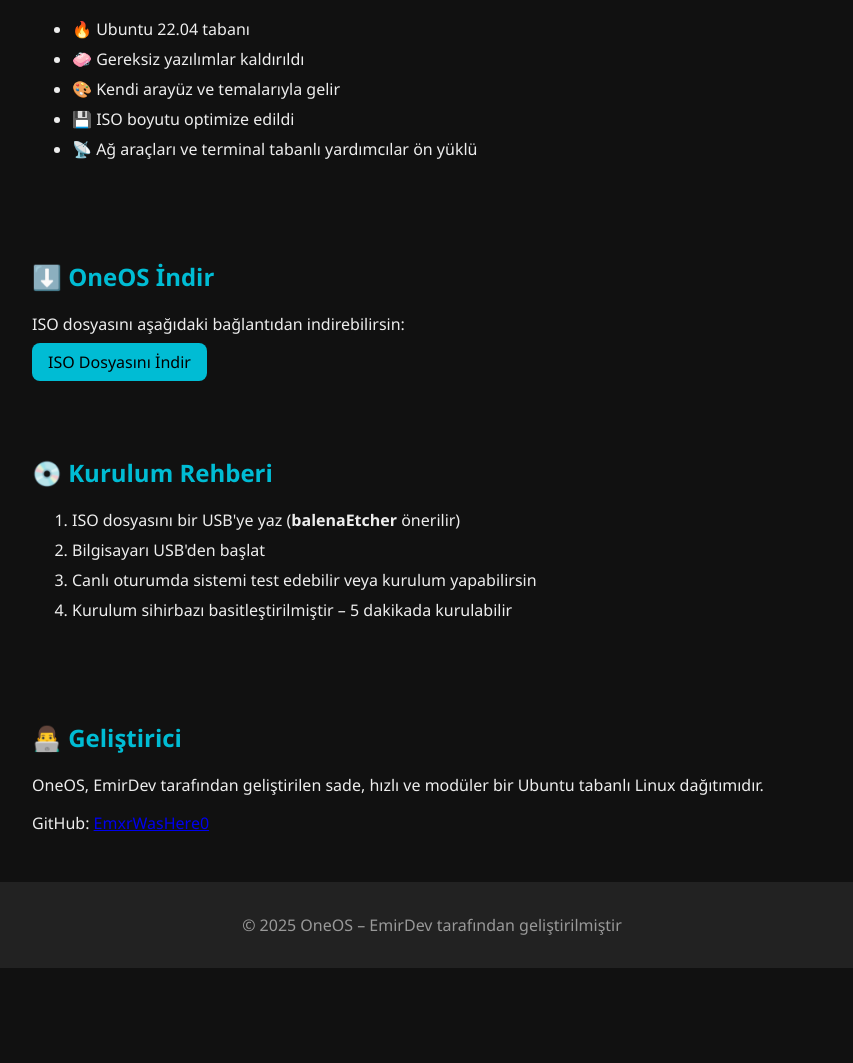
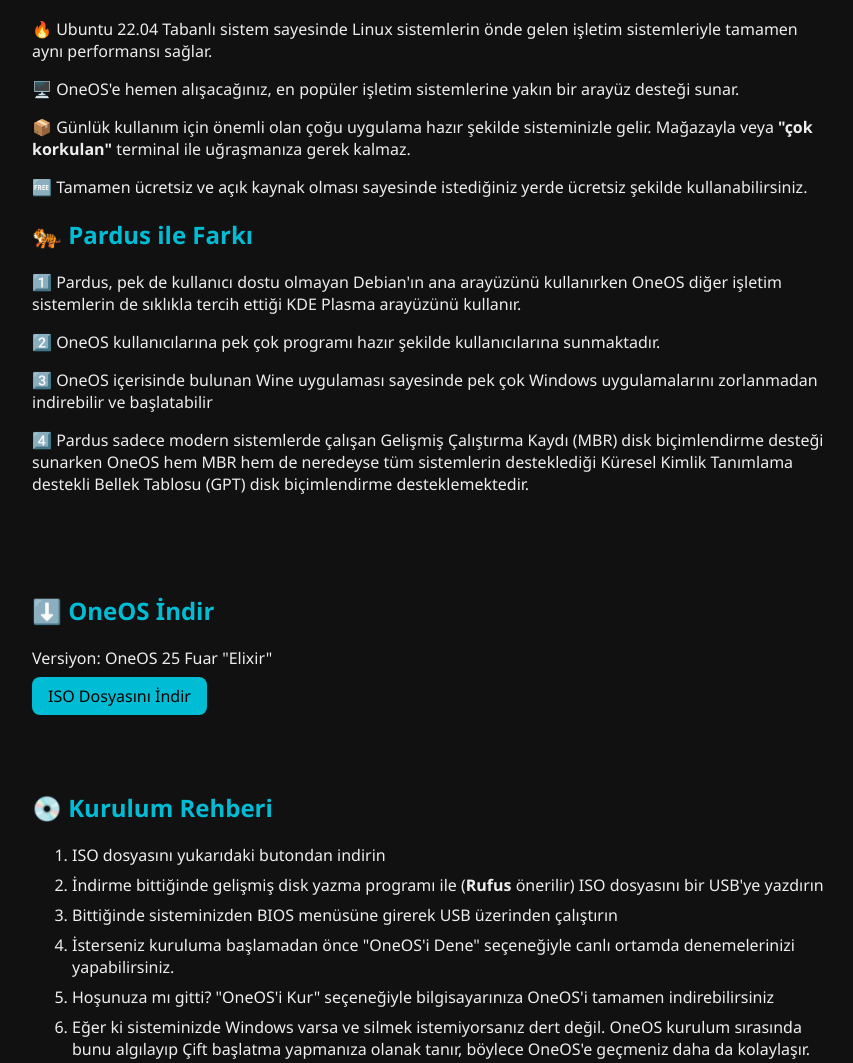
Before and after one commit to EmxrWasHere0/oneos, a plain HTML site: page index.html in a window 1280 px wide. Shown: the part 820-1883 px from the top of the page, without its empty margins (208-1061 px from the left). Before the commit the page ends 1788 px from the top, so only its background shows below. Drawn offline with Linux system fonts and the light colour scheme.

Commit message:
Update index.html

```diff
--- a/index.html
+++ b/index.html
@@ -22,34 +22,38 @@
   <section id="features">
     <h2>🚀 Özellikler</h2>
     <img src="screen.png" alt="OneOS masaüstü" class="screenshot">
-    <ul>
-      <li>🔥 Ubuntu 22.04 tabanı</li>
-      <li>🧼 Gereksiz yazılımlar kaldırıldı</li>
-      <li>🎨 Kendi arayüz ve temalarıyla gelir</li>
-      <li>💾 ISO boyutu optimize edildi</li>
-      <li>📡 Ağ araçları ve terminal tabanlı yardımcılar ön yüklü</li>
-    </ul>
+    <p>🔥 Ubuntu 22.04 Tabanlı sistem sayesinde Linux sistemlerin önde gelen işletim sistemleriyle tamamen aynı performansı sağlar.</p>
+    <p>🖥️ OneOS'e hemen alışacağınız, en popüler işletim sistemlerine yakın bir arayüz desteği sunar.</p>
+    <p>📦 Günlük kullanım için önemli olan çoğu uygulama hazır şekilde sisteminizle gelir. Mağazayla veya <b>"çok korkulan"</b> terminal ile uğraşmanıza gerek kalmaz.</p>
+    <p>🆓 Tamamen ücretsiz ve açık kaynak olması sayesinde istediğiniz yerde ücretsiz şekilde kullanabilirsiniz.</p>
+    <h2>🐅 Pardus ile Farkı</h2>
+    <p>1️⃣ Pardus, pek de kullanıcı dostu olmayan Debian'ın ana arayüzünü kullanırken OneOS diğer işletim sistemlerin de sıklıkla tercih ettiği KDE Plasma arayüzünü kullanır.</p>
+    <p>2️⃣ OneOS kullanıcılarına pek çok programı hazır şekilde kullanıcılarına sunmaktadır.</p>
+    <p>3️⃣ OneOS içerisinde bulunan Wine uygulaması sayesinde pek çok Windows uygulamalarını zorlanmadan indirebilir ve başlatabilir</p>
+    <p>4️⃣ Pardus sadece modern sistemlerde çalışan Gelişmiş Çalıştırma Kaydı (MBR) disk biçimlendirme desteği sunarken OneOS hem MBR hem de neredeyse tüm sistemlerin desteklediği Küresel Kimlik Tanımlama destekli Bellek Tablosu (GPT) disk biçimlendirme desteklemektedir.</p>
   </section>
 
   <section id="download">
     <h2>⬇️ OneOS İndir</h2>
-    <p>ISO dosyasını aşağıdaki bağlantıdan indirebilirsin:</p>
-    <a href="https://example.com/oneos.iso" class="btn" target="_blank">ISO Dosyasını İndir</a>
+    <p>Versiyon: OneOS 25 Fuar "Elixir"</p>
+    <a href="https://example.com/oneos.iso" class="btn" target="_blank" download>ISO Dosyasını İndir</a>
   </section>
 
   <section id="install">
     <h2>💿 Kurulum Rehberi</h2>
     <ol>
-      <li>ISO dosyasını bir USB'ye yaz (<b>balenaEtcher</b> önerilir)</li>
-      <li>Bilgisayarı USB'den başlat</li>
-      <li>Canlı oturumda sistemi test edebilir veya kurulum yapabilirsin</li>
-      <li>Kurulum sihirbazı basitleştirilmiştir – 5 dakikada kurulabilir</li>
+      <li>ISO dosyasını yukarıdaki butondan indirin</li>
+      <li>İndirme bittiğinde gelişmiş disk yazma programı ile (<b>Rufus</b> önerilir) ISO dosyasını bir USB'ye yazdırın</li>
+      <li>Bittiğinde sisteminizden BIOS menüsüne girerek USB üzerinden çalıştırın</li>
+      <li>İsterseniz kuruluma başlamadan önce "OneOS'i Dene" seçeneğiyle canlı ortamda denemelerinizi yapabilirsiniz.</li>
+      <li>Hoşunuza mı gitti? "OneOS'i Kur" seçeneğiyle bilgisayarınıza OneOS'i tamamen indirebilirsiniz</li>
+      <li>Eğer ki sisteminizde Windows varsa ve silmek istemiyorsanız dert değil. OneOS kurulum sırasında bunu algılayıp Çift başlatma yapmanıza olanak tanır, böylece OneOS'e geçmeniz daha da kolaylaşır.</li>
     </ol>
   </section>
 
   <section id="about">
     <h2>👨‍💻 Geliştirici</h2>
-    <p>OneOS, EmirDev tarafından geliştirilen sade, hızlı ve modüler bir Ubuntu tabanlı Linux dağıtımıdır.</p>
+    <p>OneOS, EmirDev tarafından geliştirilen sade, hızlı ve modüler bir Ubuntu tabanlı Cubic ile yapılmış bir Linux dağıtımıdır.</p>
     <p>GitHub: <a href="https://github.com/EmxrWasHere0" target="_blank">EmxrWasHere0</a></p>
   </section>
 
```
